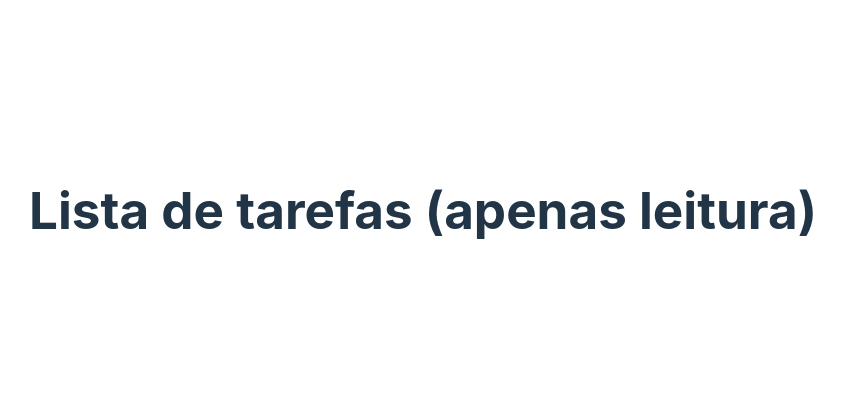
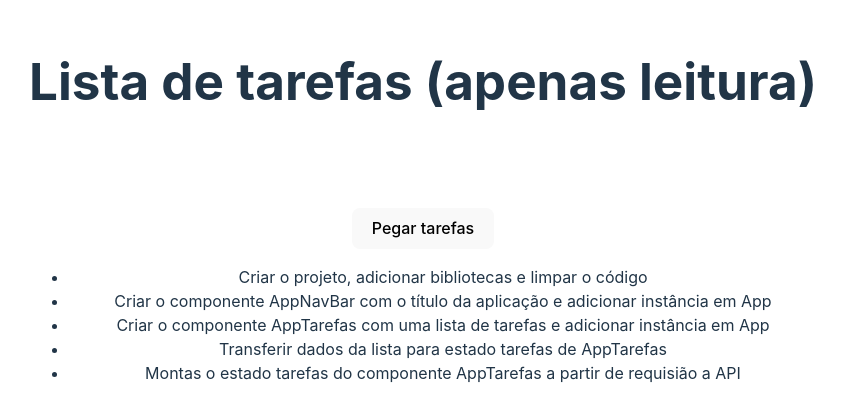
Before and after one commit to infoweb-pos/08-01-requisicao_api-tarefas, a React (Vite) app: page / in a window 1280 px wide. Shown: the part 190-610 px from the top of the page, without its empty margins (217-1061 px from the left). Built offline with nearby package versions, Linux system fonts and the light colour scheme.

Commit message:
Adicionado AppTarefas com botão e lista

```diff
--- a/src/App.tsx
+++ b/src/App.tsx
@@ -7,10 +7,40 @@ const AppNavBar = () => {
 		</div>
 	);
 };
+
+const AppTarefas = () => {
+	return (
+		<div className="card">
+			<button>Pegar tarefas</button>
+			<ul>
+				<li>
+					Criar o projeto, adicionar bibliotecas e limpar o código
+				</li>
+				<li>
+					Criar o componente AppNavBar com o título da aplicação e
+					adicionar instância em App
+				</li>
+				<li>
+					Criar o componente AppTarefas com uma lista de tarefas e
+					adicionar instância em App
+				</li>
+				<li>
+					Transferir dados da lista para estado tarefas de AppTarefas
+				</li>
+				<li>
+					Montas o estado tarefas do componente AppTarefas a partir de
+					requisião a API
+				</li>
+			</ul>
+		</div>
+	);
+};
+
 const App = () => {
 	return (
 		<>
 			<AppNavBar />
+			<AppTarefas />
 		</>
 	);
 };
```
